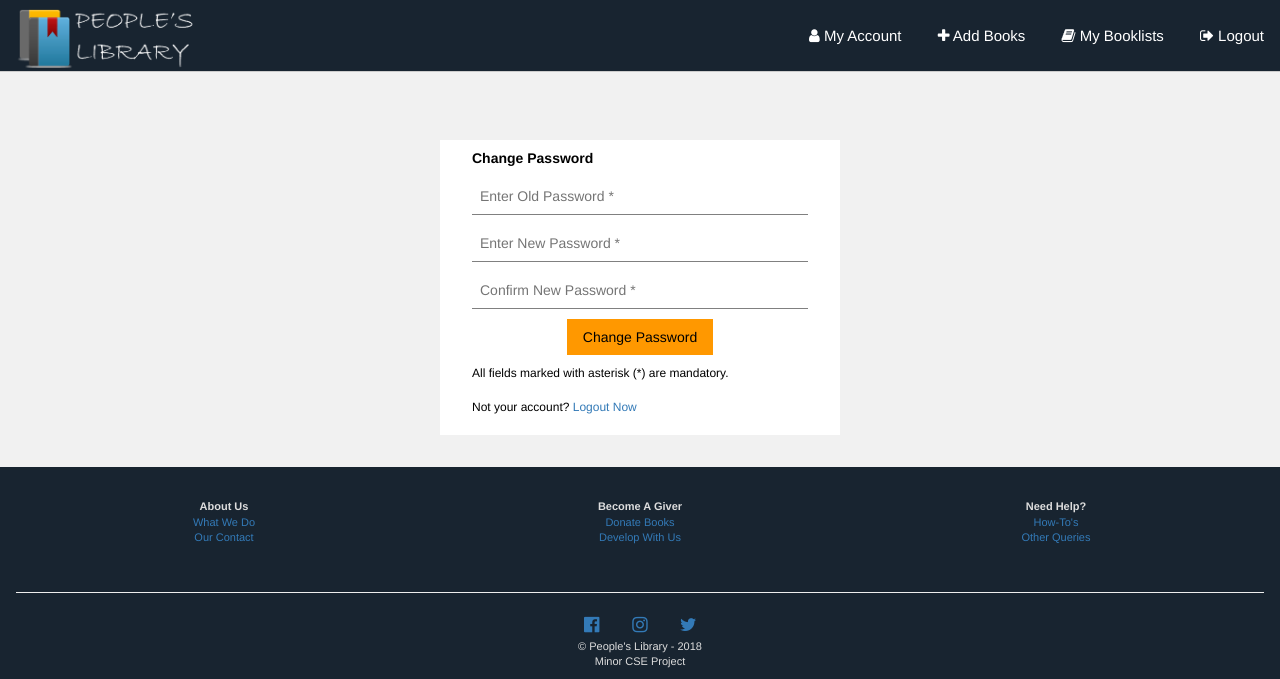
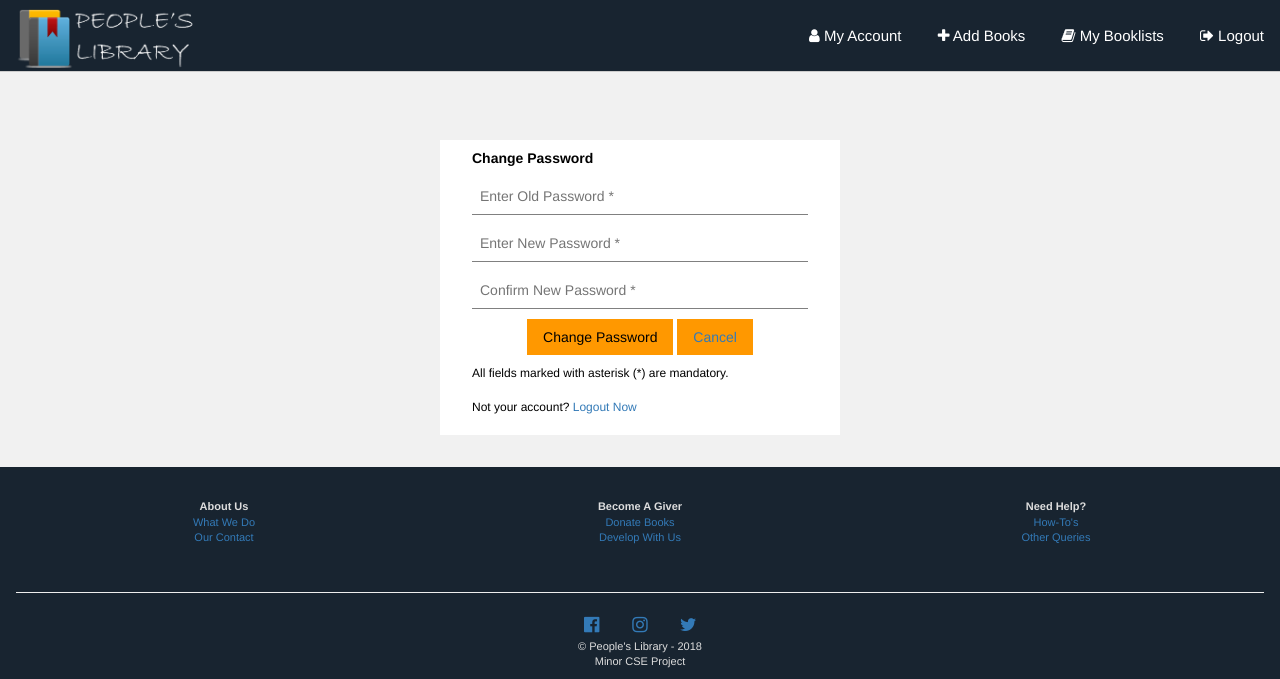
Before and after one commit to umangmathran/peoplibrary, a PHP site: page /minor/changepassword.php in a window 1280 px wide. Shown: the top 679 px of the page. Run offline with PHP 8.4, Linux system fonts and the light colour scheme; the visitor is signed in with stand-in values (Sample User, id 1).

Commit message:
Added CANCEL option to return to profile page!

```diff
--- a/changepassword.php
+++ b/changepassword.php
@@ -66,10 +66,11 @@ if ($_SERVER['REQUEST_METHOD'] == 'POST')
 			</p><p>
 				<input type="password" class="w3-input" placeholder="Confirm New Password *" name="conpw" required>
 			</p><p class="w3-center">
-			<button type="submit" class="w3-button w3-orange" name="changepw">Change Password</button>
+				<button type="submit" class="w3-button w3-orange" name="changepw">Change Password</button>
+				<button class="w3-button w3-orange"><a href="profile.php" style="text-decoration:none;">Cancel</a></button>
 			</p><p class="w3-small">
-			All fields marked with asterisk (*) are mandatory.<br /><br />
-			Not your account?
+				All fields marked with asterisk (*) are mandatory.<br /><br />
+				Not your account?
 			<span><a href="logout.php">Logout Now</a></span>
 			</p>
 			</div>
```
